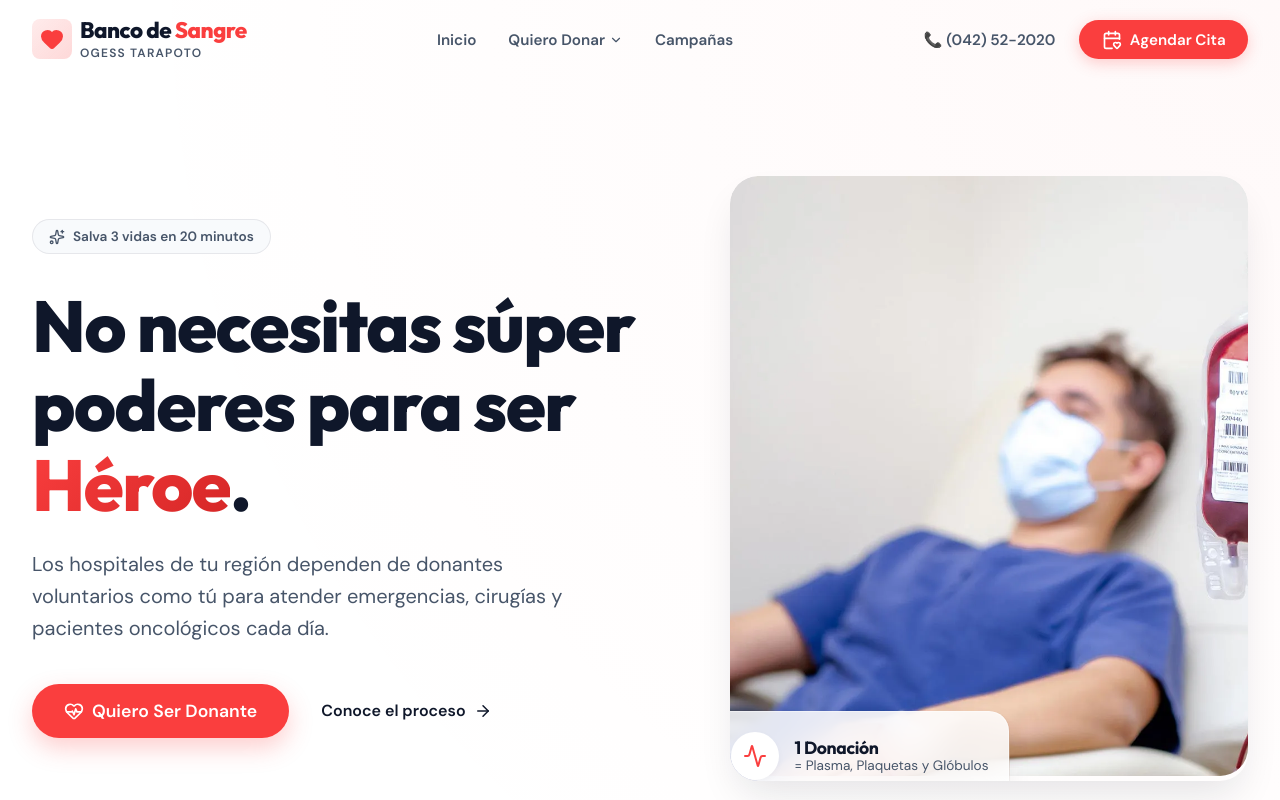
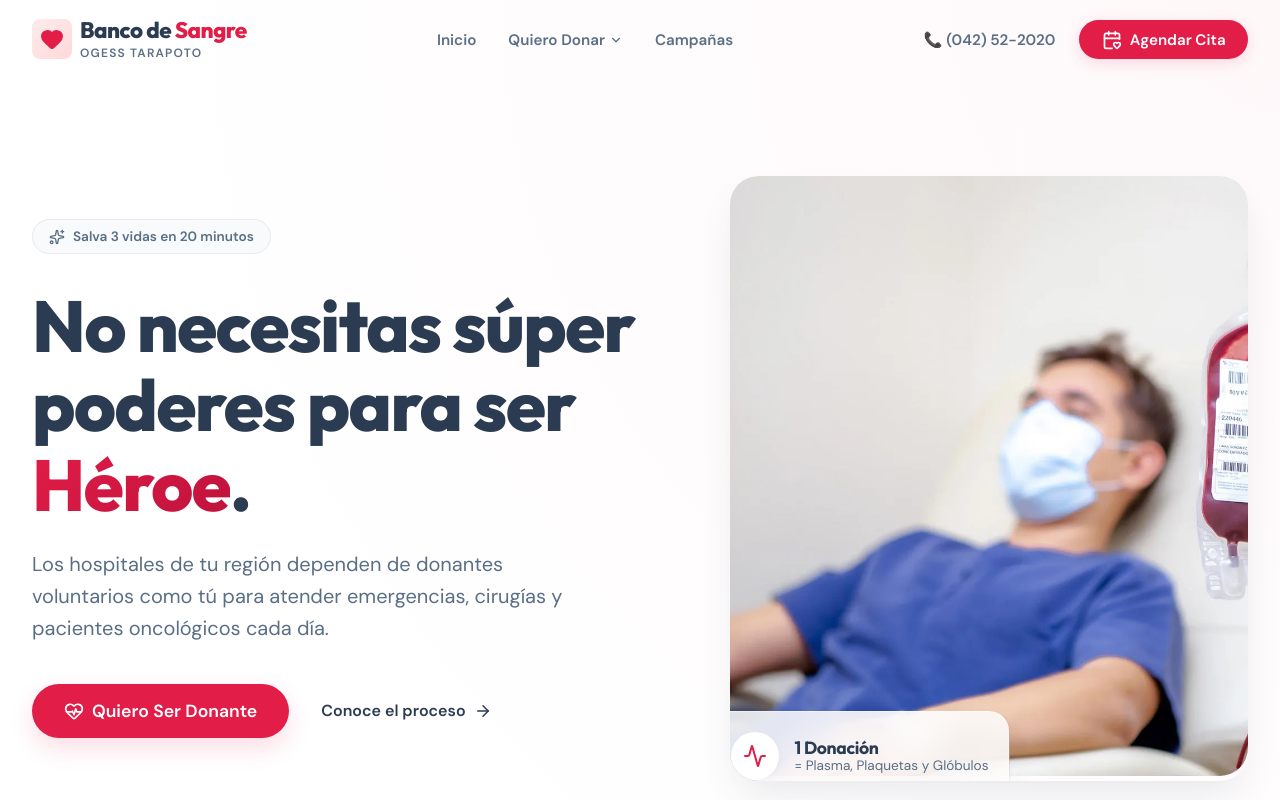
Before and after one commit to jhonyvp2000/BancoDeSangre, a React (Vite) app: page /home in a window 1280 px wide. Shown: the top 800 px of the page. Built offline with nearby package versions, Linux system fonts and the light colour scheme.

Commit message:
style: update color palette to soft Rose and Navy to reduce alert anxiety

```diff
--- a/src/styles/index.css
+++ b/src/styles/index.css
@@ -6,18 +6,23 @@
   --bg-secondary: #F8FAFC;
   --bg-card: rgba(255, 255, 255, 0.85);
 
-  --text-primary: #0F172A;
-  --text-secondary: #475569;
+  --text-primary: #2A3B52;
+  /* Azul naval grisáceo, mucho más suave y formal que el negro/slate900 */
+  --text-secondary: #5A6E85;
+  /* Gris frío calmante */
   --text-inverse: #FFFFFF;
 
-  --border-light: rgba(15, 23, 42, 0.08);
+  --border-light: rgba(42, 59, 82, 0.08);
 
-  /* Brand Accents - Vibrant & Empathic red */
-  --accent-red-light: #FF6B6B;
-  --accent-red: #FA3E3E;
-  --accent-red-dark: #D42626;
-  --accent-red-glow: rgba(250, 62, 62, 0.25);
-  --accent-red-superglow: rgba(250, 62, 62, 0.4);
+  /* Brand Accents - Soft Rose/Crimson instead of Emergency Red */
+  --accent-red-light: #FFE4E6;
+  /* Fondo rosa suave */
+  --accent-red: #E11D48;
+  /* Rose 600 - Rojo amor/cuidado, no alarma */
+  --accent-red-dark: #BE123C;
+  /* Rose 700 */
+  --accent-red-glow: rgba(225, 29, 72, 0.15);
+  --accent-red-superglow: rgba(225, 29, 72, 0.30);
 
   /* Auxiliary colors */
   --accent-blue: #3E8BFA;
@@ -26,10 +31,10 @@
   --warning: #F59E0B;
 
   /* Utilities */
-  --shadow-sm: 0 2px 8px -2px rgba(15, 23, 42, 0.05);
-  --shadow-md: 0 10px 30px -5px rgba(15, 23, 42, 0.08);
-  --shadow-xl: 0 20px 40px -10px rgba(15, 23, 42, 0.12);
-  --shadow-glass: 0 8px 32px 0 rgba(250, 62, 62, 0.1);
+  --shadow-sm: 0 2px 8px -2px rgba(42, 59, 82, 0.05);
+  --shadow-md: 0 10px 30px -5px rgba(42, 59, 82, 0.08);
+  --shadow-xl: 0 20px 40px -10px rgba(42, 59, 82, 0.12);
+  --shadow-glass: 0 8px 32px 0 rgba(225, 29, 72, 0.1);
   --blur-glass: blur(16px);
 
   --radius-sm: 8px;
@@ -63,7 +68,7 @@ body {
   overflow-x: hidden;
   /* sutil textura/gradiente en fondo */
   background-image:
-    radial-gradient(circle at 100% 0%, rgba(250, 62, 62, 0.03) 0%, transparent 40%),
+    radial-gradient(circle at 100% 0%, rgba(225, 29, 72, 0.03) 0%, transparent 40%),
     radial-gradient(circle at 0% 100%, rgba(62, 139, 250, 0.04) 0%, transparent 40%);
 }
 
```
